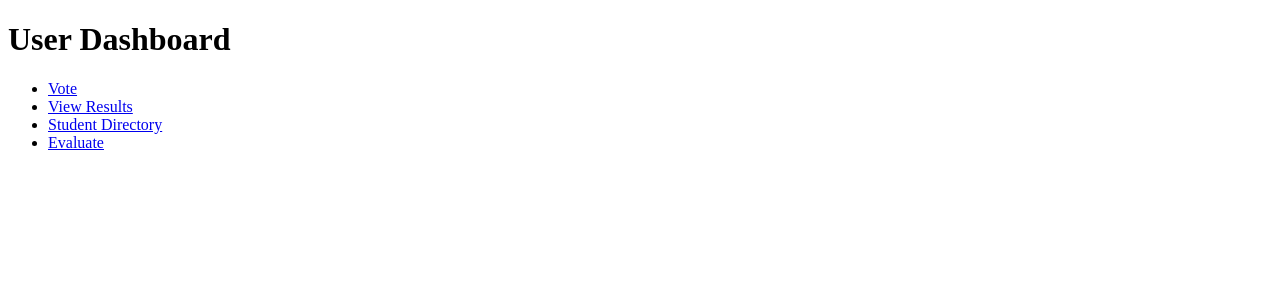
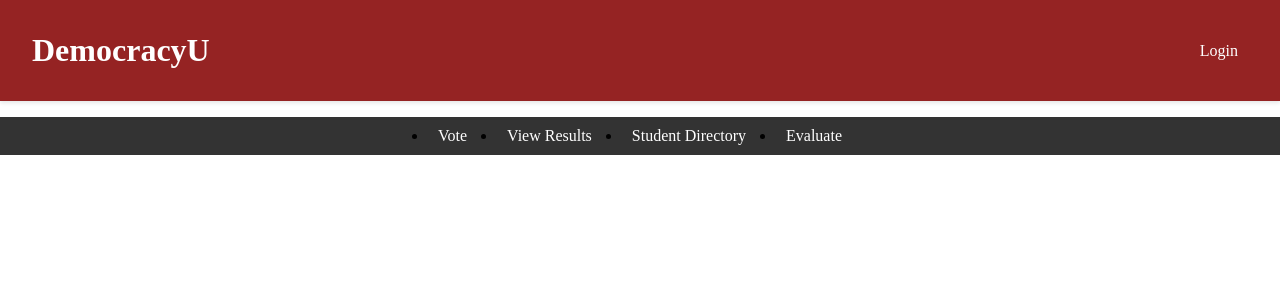
Before and after one commit to Benzlot/DemocracyU, a React (Vite) app in the folder frontend/: page / in a window 1280 px wide. Shown: the top 300 px of the page. Built offline with nearby package versions, Linux system fonts and the light colour scheme.

Commit message:
Updated UserDashboard component and added dashboard navbar

```diff
--- /dev/null
+++ b/frontend/src/Components style/Navbar.css
@@ -0,0 +1,80 @@
+/* Navbar styling */
+
+body, html {
+    margin: 0;
+    padding: 0;
+    width: 100%;
+}
+
+.navbar {
+    display: flex;
+    align-items: center;
+    justify-content: space-between;
+    background-color: #952323; /* Red background color */
+    padding: 2rem;
+    box-shadow: 0 2px 4px rgba(0,0,0,0.1);
+}
+
+.navbar-left {
+    flex: 1;
+}
+
+.navbar-right {
+    display: flex;
+    align-items: center;
+}
+
+.navbar-right ul {
+    list-style-type: none;
+    margin: 0;
+    padding: 0;
+    display: flex;
+    gap: 20px;
+}
+
+.navbar-right ul li {
+    display: inline;
+}
+
+.navbar-right ul li a {
+    color: white;
+    text-decoration: none;
+    padding: 10px;
+}
+
+.navbar-right ul li a:hover {
+    text-decoration: underline;
+}
+
+.username {
+    font-weight: bold;
+}
+
+.DemocracyU {
+    color: white;
+    font-size: 2.5vw;
+    font-weight: bold;
+}
+
+/* Dashboard Navbar styling */
+
+.dashboard-navbar {
+    background-color: #333; /* Background color for the dashboard navbar */
+    display: flex;
+    justify-content: center;
+    padding: 10px 0;
+}
+
+.dashboard-navbar li {
+    margin: 0 10px;
+}
+
+.dashboard-navbar li a {
+    color: white;
+    text-decoration: none;
+    padding: 10px;
+}
+
+.dashboard-navbar li a:hover {
+    text-decoration: underline;
+}
--- /dev/null
+++ b/frontend/src/components/Navbar.jsx
@@ -0,0 +1,27 @@
+import React, { useContext } from 'react';
+import { Link } from 'react-router-dom'; // Assuming you're using react-router-dom
+import { AuthContext } from '../context/AuthContext'; // Your authentication context
+import '../Components style/Navbar.css'; // Import your CSS for styling
+
+const Navbar = () => {
+  const { account } = useContext(AuthContext); // Assuming account contains user information if logged in
+
+  return (
+    <div className="navbar">
+      <div className="navbar-left">
+        <div className="DemocracyU">DemocracyU</div>
+      </div>
+      <div className="navbar-right">
+        <ul>
+          {account ? (
+            <li className="username">Welcome, {account.name}</li>
+          ) : (
+            <li><Link to="/login">Login</Link></li>
+          )}
+        </ul>
+      </div>
+    </div>
+  );
+};
+
+export default Navbar;
--- a/frontend/src/components/UserDashboard.jsx
+++ b/frontend/src/components/UserDashboard.jsx
@@ -1,11 +1,13 @@
 import React from 'react';
 import { Link } from 'react-router-dom';
+
+import Navbar from './Navbar';
 
 const UserDashboard = () => {
   return (
     <div>
-      <h1>User Dashboard</h1>
-      <ul>
+      <Navbar />
+      <ul className="dashboard-navbar">
         <li><Link to="/vote">Vote</Link></li>
         <li><Link to="/results">View Results</Link></li>
         <li><Link to="/directory">Student Directory</Link></li>
```
